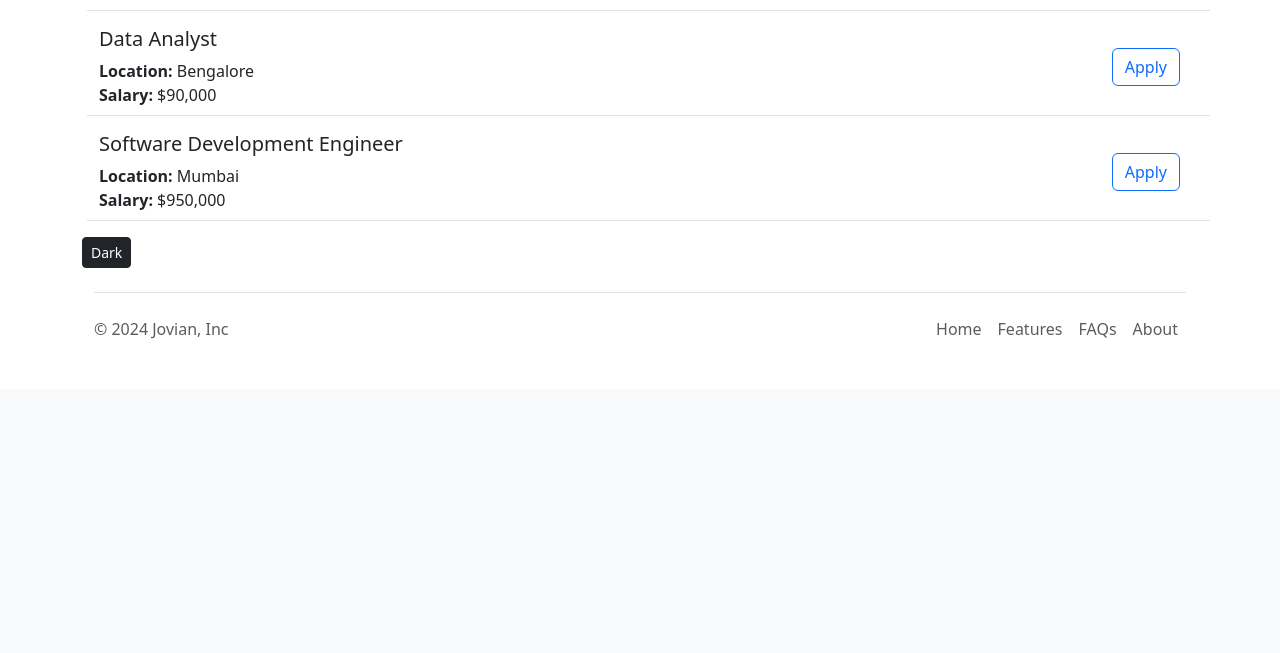
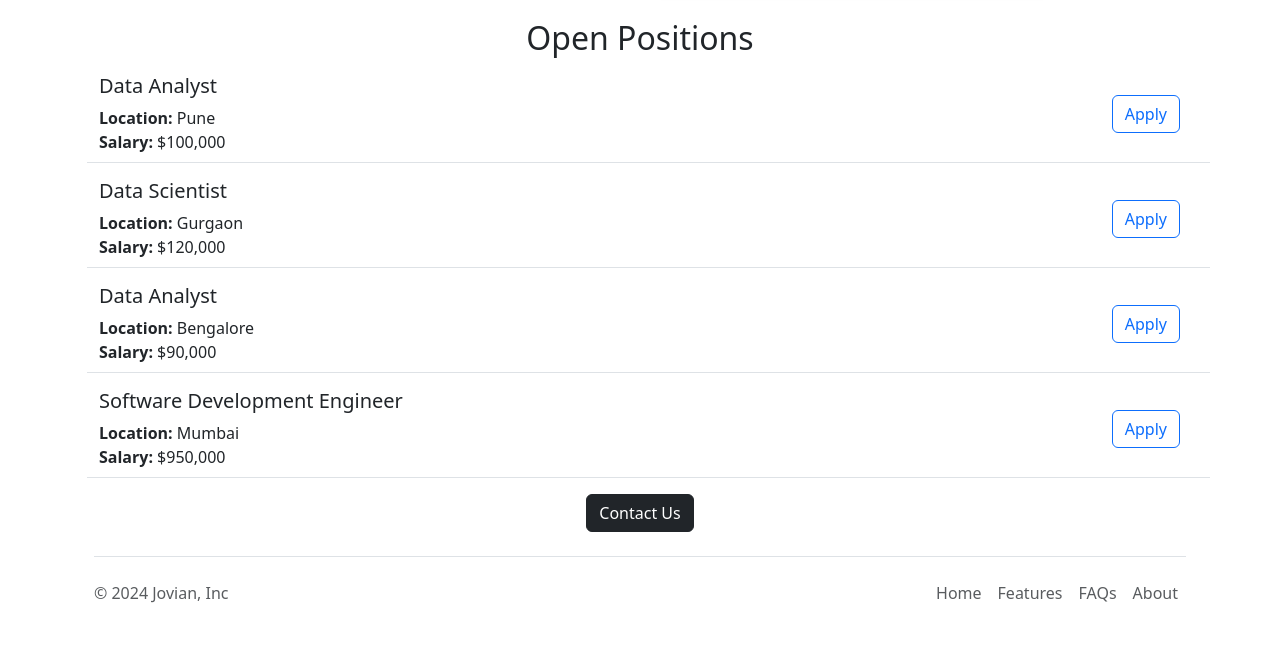
Before and after one commit to shaileshsuthar675/Tutorial-Repo, a Flask app: page / in a window 1280 px wide. Shown: the part 898-1551 px from the top of the page. Before the commit the page ends 1237 px from the top, so only its background shows below. Run offline with Flask 3, Linux system fonts and the light colour scheme.

Commit message:
Midified the html code and fragmented the code such that easy to trace back.

```diff
--- a/templates/about.html
+++ b/templates/about.html
@@ -1,7 +1,10 @@
 <br>
-<img src="/static/banner.png" class="rounded-1 img-fluid shadow-sm" alt="..." height="200">
+<img src="/static/career.png" class="rounded-2 img-fluid shadow-sm" alt="..." height="200">
 <br><br>
-<p class="h2">About Jovian</p>
+<p class="h2" style="text-align: center; display: grid;">About Jovian</p>
+<br>
+<div class="row">
+    <div class="col-md">
         <p class="text-justify lead fs-6">
             At Jovian, we are dedicated to fostering a dynamic and inclusive work environment where innovation and
             collaboration thrive. Our team is made up of passionate professionals who are committed to pushing the
@@ -13,3 +16,8 @@
             succeed. Join us and be part of a company that values creativity, drives excellence, and makes a meaningful
             impact in the world.
         </p>
+    </div>
+    <div class="d-none d-md-block col">
+        <img src="/static/people.jpg" class="rounded-2 img-fluid shadow-sm" height="100">
+    </div>
+</div>
--- a/templates/footer.html
+++ b/templates/footer.html
@@ -10,10 +10,12 @@
         </a>
 
         <ul class="nav col-md-4 justify-content-end">
-            <li class="nav-item"><a href="#" class="nav-link px-2 text-body-secondary">Home</a></li>
+            <li class="nav-item"><a href="https://github.com/shaileshsuthar675"
+                    class="nav-link px-2 text-body-secondary">Home</a></li>
             <li class="nav-item"><a href="#" class="nav-link px-2 text-body-secondary">Features</a></li>
             <li class="nav-item"><a href="#" class="nav-link px-2 text-body-secondary">FAQs</a></li>
-            <li class="nav-item"><a href="#" class="nav-link px-2 text-body-secondary">About</a></li>
+            <li class="nav-item"><a href="https://www.linkedin.com/in/shailesh-suthar-326a12202/"
+                    class="nav-link px-2 text-body-secondary">About</a></li>
         </ul>
     </footer>
 </div>
--- a/templates/home.html
+++ b/templates/home.html
@@ -18,6 +18,10 @@
             margin-bottom: auto;
 
         }
+
+        .contact-button {
+            text-align: center;
+        }
     </style>
 </head>
 
--- a/templates/jobitems.html
+++ b/templates/jobitems.html
@@ -13,7 +13,8 @@
         {% endif %}
     </div>
     <div class="col" style="text-align: right; margin-top:auto; margin-bottom:auto;">
-        <button type="button" class="btn btn-outline-primary">Apply</button>
+        <a href="mailto:shaileshauthar675@gmail.com?subject=Application%20for%20{{job['Job Title']}}&body=My%20name%3A%20%3Cyour%20name%20here%3E%0D%0A%0D%0AMy%20Resume%20link%3A%20%3Cresume%20link%3E%0D%0A%0D%0AMy%20LinkedIn%20URL%3A%20%3Cyour%20linkedin%20url%3E"
+            type="button" class="btn btn-outline-primary">Apply</a>
     </div>
 
 </div>
--- a/templates/jobopenings.html
+++ b/templates/jobopenings.html
@@ -1,5 +1,5 @@
 <br>
-<p class="h2 pb-2">Open Positions</p>
+<p class="h2 pb-2" style="text-align: center; display: grid;">Open Positions</p>
 
 <div>
     {% for job in jobs %}
@@ -8,5 +8,7 @@
 </div>
 
 <div class="contact-button">
-    <button type="button" class="btn btn-dark btn-sm py-50">Dark</button>
+    <a href="mailto:shaileshauthar675@gmail.com?subject=Question%20about%20job%20openings&body=My%20name%3A%20%3Cyour%20name%20here%3E%0D%0AMy%20Questions%3A%20%3Cplace%20you%20questions%3E"
+        type="button" class="btn btn-dark py-50">Contact
+        Us</a>
 </div>
```
Also changed, not shown: static/career.png (added), 2 other files. Lines whose indentation alone changed are shown as unchanged.
